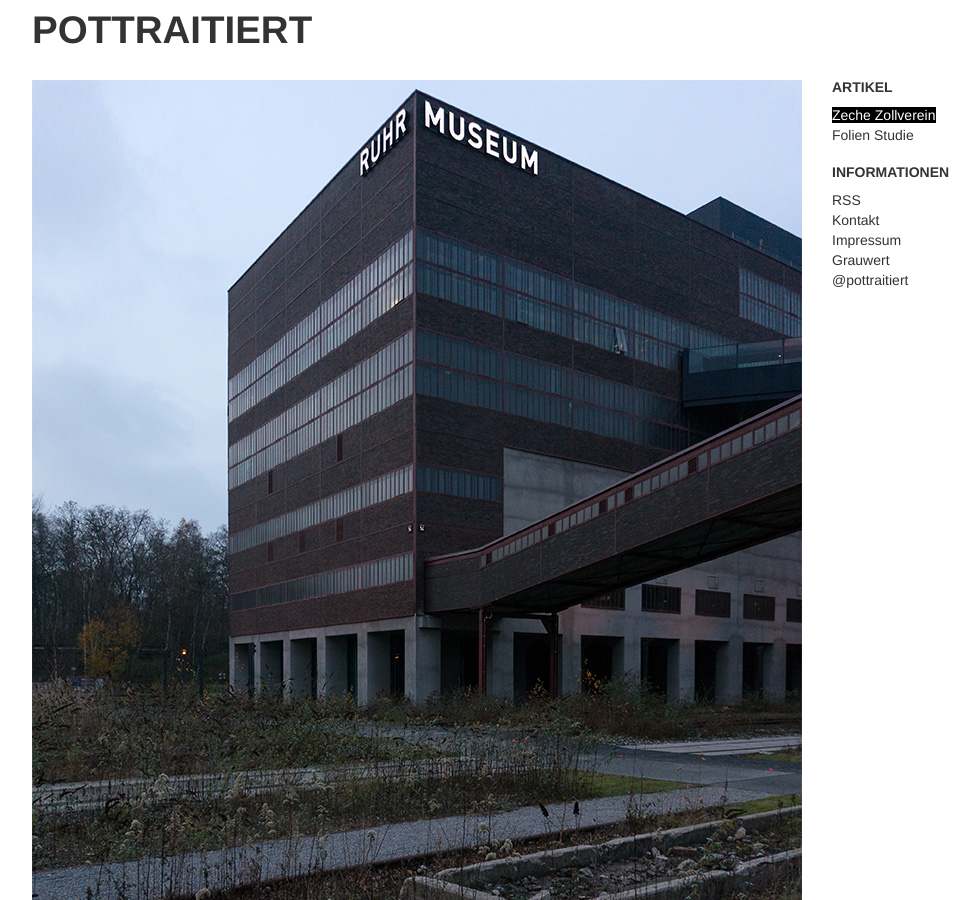
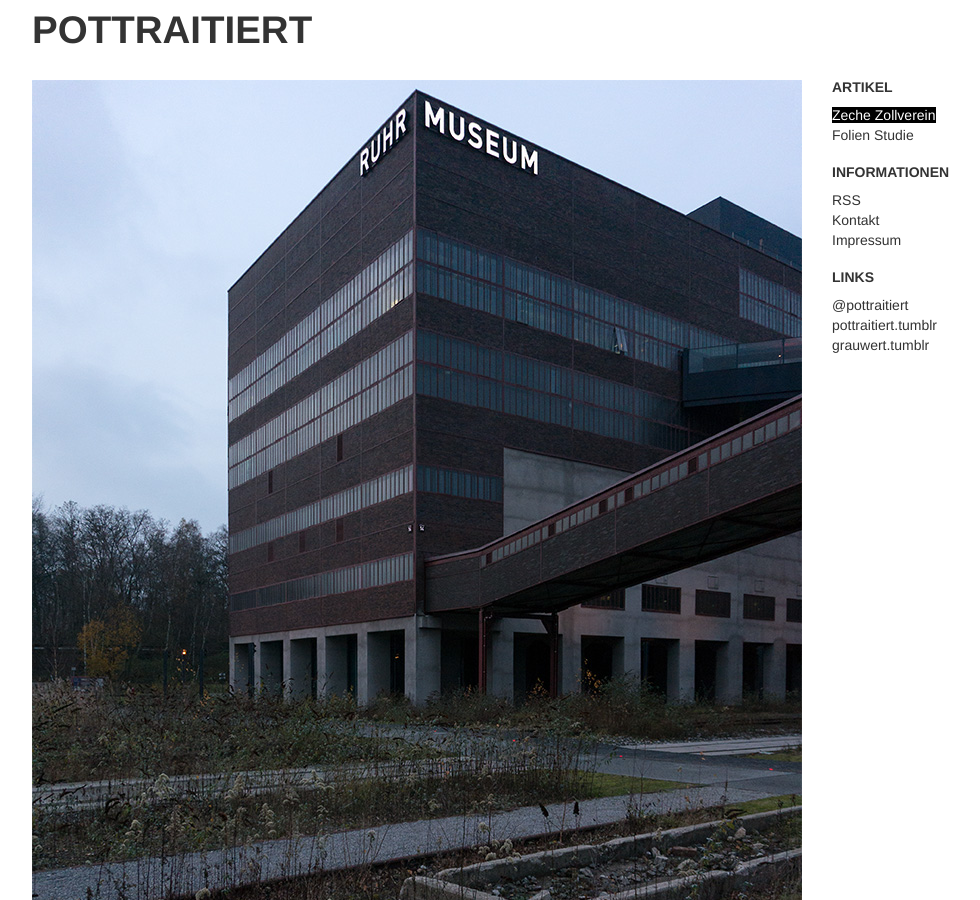
Before and after one commit to mrsellars/pottraitiert, a Jekyll site: the page built from index.html, in a window 1280 px wide and 900 px high. Shown: the whole window, without its empty margins (23-1003 px from the left). Built offline with Jekyll 4.4.1, drawn with Linux system fonts in a browser that asks for light colours; nearby versions of some CDN libraries.

Commit message:
Introduce Links section

```diff
--- a/_includes/informationen.html
+++ b/_includes/informationen.html
@@ -3,6 +3,4 @@
 	<li><a href="/rss.xml">RSS</a></li>
 	<li><a href="/kontakt.html#kontakt">Kontakt</a></li>
 	<li><a href="/kontakt.html#impressum">Impressum</a></li>
-	<li><a href="http://grauwert.tumblr.com">Grauwert</a></li>
-	<li><a href="https://twitter.com/pottraitiert">&#64;pottraitiert</a></li>
 </ul>
--- /dev/null
+++ b/_includes/links.html
@@ -0,0 +1,6 @@
+<div class="margin-top left-column-headers">Links</div>
+<ul>
+	<li><a href="http://twitter.com/pottraitiert">&#64;pottraitiert</a></li>
+	<li><a href="http://pottraitiert.tumblr.com">pottraitiert.tumblr</a></li>
+	<li><a href="http://grauwert.tumblr.com">grauwert.tumblr</a></li>
+</ul>
--- a/_layouts/post.html
+++ b/_layouts/post.html
@@ -17,4 +17,5 @@ layout: default
 	{% endfor %}
 	</ul>
 	{% include informationen.html %}
+	{% include links.html %}
 </div>
--- a/index.html
+++ b/index.html
@@ -22,4 +22,5 @@ layout: default
 	{% endfor %}
 	</ul>
 	{% include informationen.html %}
+	{% include links.html %}
 </div>
```
